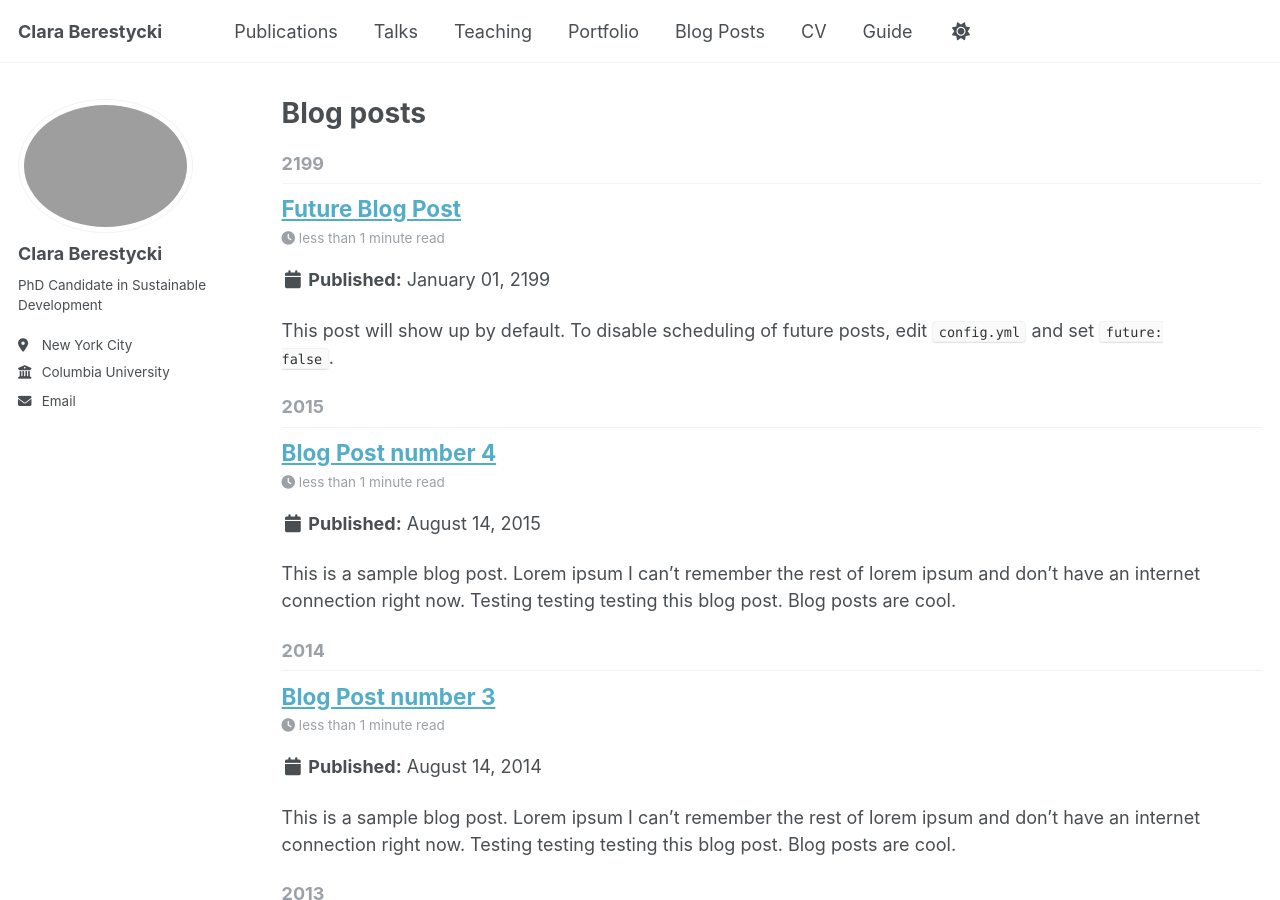
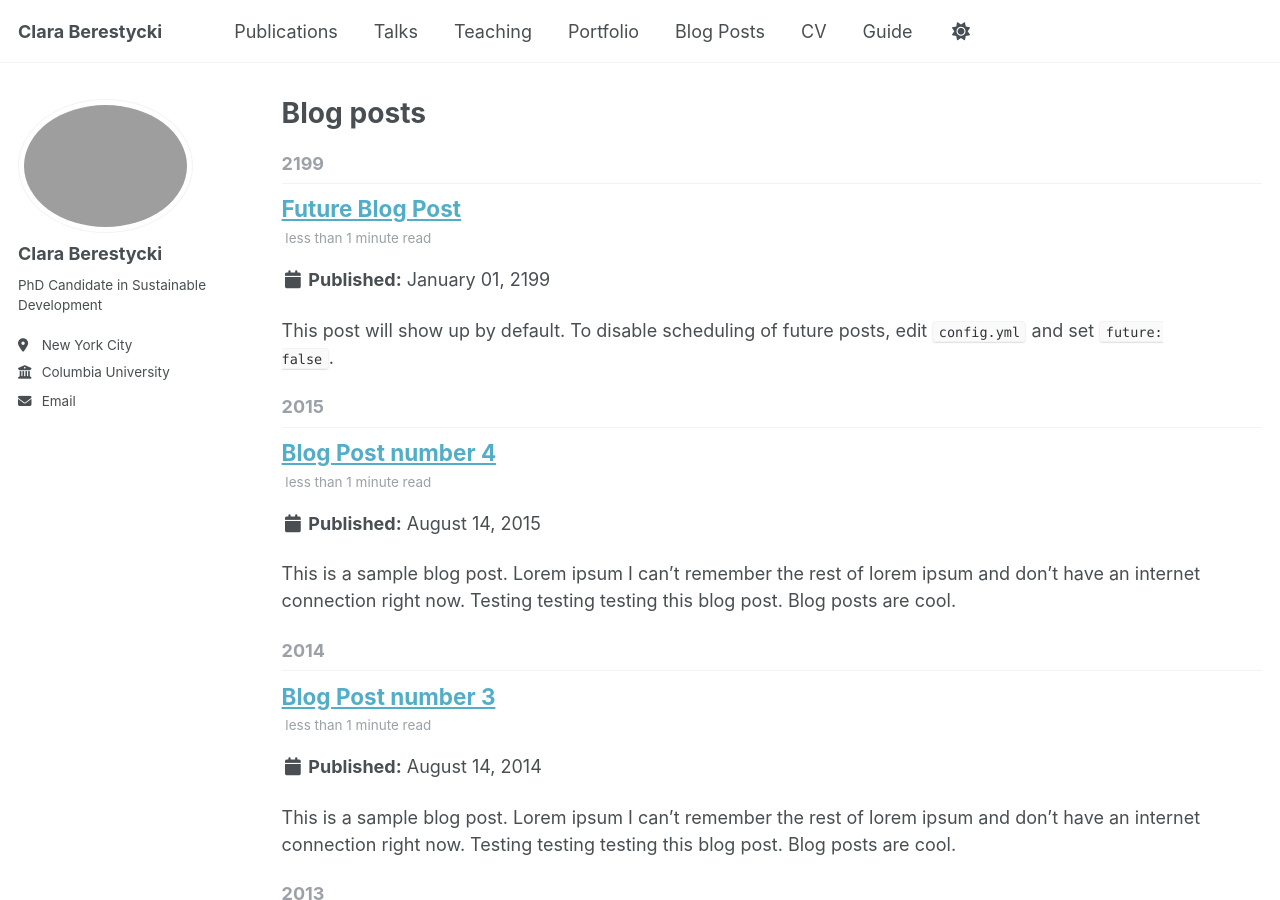
Before and after one commit to claraberes/claraberes.github.io, a Jekyll site: the page built from _pages/year-archive.html, in a window 1280 px wide and 900 px high. Built offline with Jekyll 4.4.1, drawn with Linux system fonts in a browser that asks for light colours.

Commit message:
Update archive-single.html

```diff
--- a/_includes/archive-single.html
+++ b/_includes/archive-single.html
@@ -35,7 +35,7 @@
     </h2>
 
     {% if post.read_time %}
-      <p class="page__meta"><i class="fa fa-clock" aria-hidden="true"></i> {% include read-time.html %}</p>
+      <p class="page__meta"><i class="fa fa-clock-o" aria-hidden="true"></i> {% include read-time.html %}</p>
     {% endif %}
 
         {% if post.collection == 'teaching' %}
@@ -52,32 +52,18 @@
     <p class="archive__item-excerpt" itemprop="description"><p>{{ post.excerpt | markdownify | remove: '<p>' | remove: '</p>' }}<strong><a href="{{ base_path }}{{ post.url }}" rel="permalink"> Read more</a></strong></p></p>
     {% endif %}
 
-    {% if post.citation and post.paperurl and post.slidesurl and post.bibtexurl %}
-      <p>Recommended citation: {{ post.citation }}<br /><a href="{{ post.paperurl }}">Download Paper</a> | <a href="{{ post.slidesurl }}">Download Slides</a> | <a href="{{ post.bibtexurl }}">Download Bibtex</a></p>
-    {% elsif post.citation and post.paperurl and post.slidesurl %}
+    {% if post.citation and post.paperurl and post.slidesurl %}
       <p>Recommended citation: {{ post.citation }}<br /><a href="{{ post.paperurl }}">Download Paper</a> | <a href="{{ post.slidesurl }}">Download Slides</a></p>
-    {% elsif post.citation and post.paperurl and post.bibtexurl %}
-      <p>Recommended citation: {{ post.citation }}<br /><a href="{{ post.paperurl }}">Download Paper</a> | <a href="{{ post.bibtexurl }}">Download Bibtex</a></p>
     {% elsif post.citation and post.paperurl %}
       <p>Recommended citation: {{ post.citation }}<br /><a href="{{ post.paperurl }}">Download Paper</a></p>
-    {% elsif post.citation and post.slidesurl and post.bibtexurl %}
-      <p>Recommended citation: {{ post.citation }}<br /><a href="{{ post.slidesurl }}">Download Slides</a> | <a href="{{ post.bibtexurl}}">Download Bibtex</a></p>
     {% elsif post.citation and post.slidesurl %}
       <p>Recommended citation: {{ post.citation }}<br /><a href="{{ post.slidesurl }}">Download Slides</a></p>
-    {% elsif post.citation and post.bibtexurl %}
-      <p>Recommended citation: {{ post.citation }}<br /><a href="{{ post.bibtexurl }}">Download Bibtex</a></p>
     {% elsif post.citation %}
       <p>Recommended citation: {{ post.citation }}</p>
-    {% elsif post.paperurl and post.bibtexurl %}
-      <p><a href=" {{ post.paperurl }} ">Download Paper</a> | <a href="{{ post.bibtexurl }}">Download Bibtex</a></p>
     {% elsif post.paperurl %}
       <p><a href=" {{ post.paperurl }} ">Download Paper</a></p>
-    {% elsif post.slidesurl and post.bibtexurl %}
-      <p><a href="{{ post.slidesurl }}">Download Slides</a> | <a href="{{ post.bibtexurl }}">Download Bibtex</a></p>
     {% elsif post.slidesurl %}
-      <p><a href="{{ post.slidesurl }}">Download Slides</a></p>
-    {% elsif post.bibtexurl %}
-      <p><a href="{{ post.bibtexurl }}">Download Bibtex</a></p>
+      <p>Download <a href="{{ post.slidesurl }}">Download Slides</a></p></p>
     {% endif %}
 
   </article>
```
